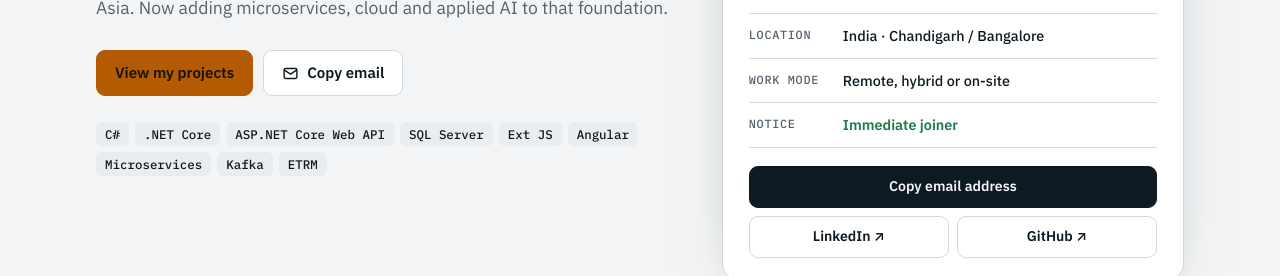
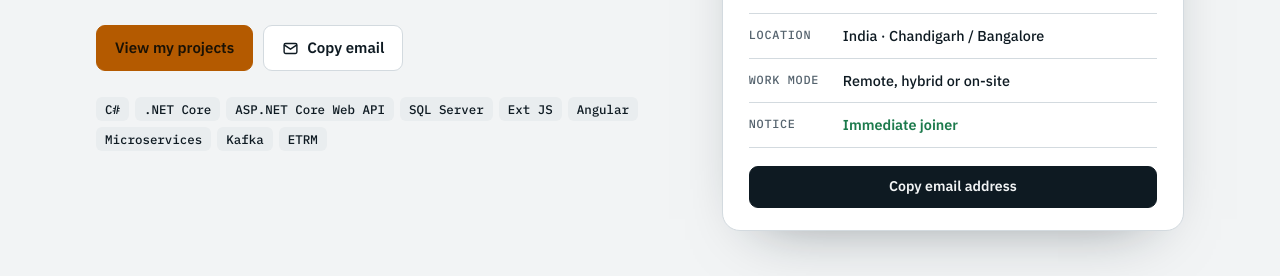
Before and after one commit to susheelkumar-dev/portfolio, a plain HTML site: page index.html in a window 1280 px wide. Shown: the part 511-787 px from the top of the page. Drawn offline with Linux system fonts and the light colour scheme.

Commit message:
GitHub Pages setup

```diff
--- a/index.html
+++ b/index.html
@@ -3,7 +3,17 @@
 <head>
 <meta charset="utf-8">
 <meta name="viewport" content="width=device-width, initial-scale=1, viewport-fit=cover">
-<title>Susheel Kumar Portfolio</title>
+<title>Susheel Kumar – Senior .NET Engineer | ETRM</title>
+<link rel="canonical" href="https://susheelkumar-dev.github.io/">
+<meta property="og:type" content="website">
+<meta property="og:url" content="https://susheelkumar-dev.github.io/">
+<meta property="og:title" content="Susheel Kumar – Senior .NET Engineer | ETRM">
+<meta property="og:description" content="17+ years building energy trading platforms in C#, .NET and SQL Server. Open to senior engineer, tech lead and architect roles. Immediate joiner.">
+<meta property="og:image" content="https://susheelkumar-dev.github.io/og-image.jpg">
+<meta property="og:image:width" content="1200">
+<meta property="og:image:height" content="630">
+<meta name="twitter:card" content="summary_large_image">
+<meta name="theme-color" content="#0E1A22">
 <meta name="claude:viewport-fit-sides" content="cover">
 <meta name="description" content="Susheel Kumar — senior .NET engineer with 17+ years building energy trading (ETRM) platforms. Available immediately for senior engineer, tech lead and architect roles.">
 <link rel="preconnect" href="https://fonts.googleapis.com">
@@ -539,8 +549,8 @@ dialog::backdrop{background:color-mix(in srgb,#000 50%,transparent);backdrop-fil
 /* ======= EDIT ME: your links. Leave a value empty ('') to hide that button. ======= */
 const CONFIG = {
   email:    'susheelkumar.mca@gmail.com',
-  linkedin: 'https://www.linkedin.com/in/susheelkumar-mca/',            // e.g. 'https://www.linkedin.com/in/your-handle'
-  github:   'https://github.com/susheelkumar-dev/',            // e.g. 'https://github.com/your-handle'
+  linkedin: '',            // e.g. 'https://www.linkedin.com/in/your-handle'
+  github:   '',            // e.g. 'https://github.com/your-handle'
   resume:   ''             // e.g. 'resume.pdf' (put the file next to index.html)
 };
 
```
Also changed, not shown: og-image.jpg (added), 1 other file.
